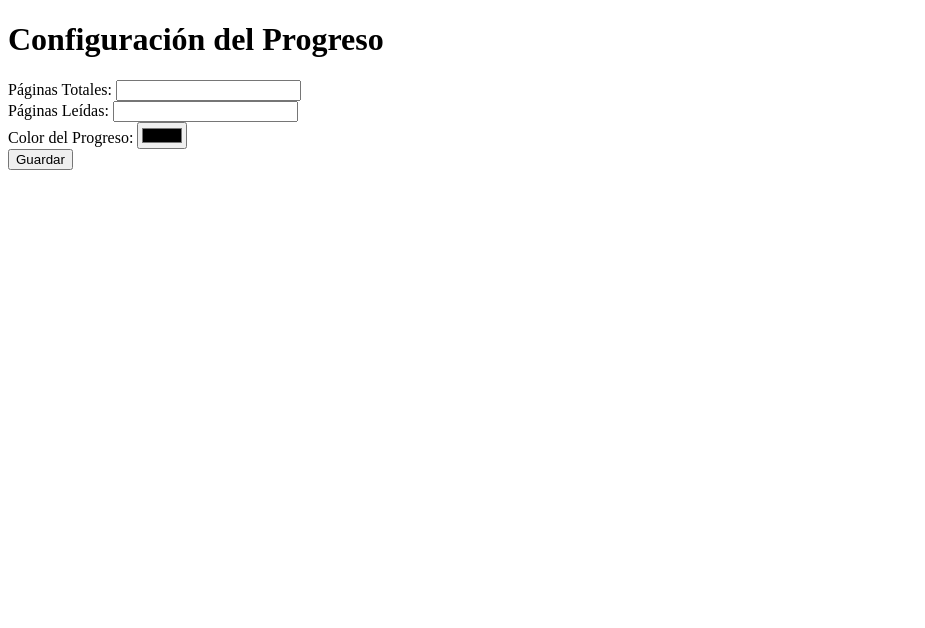
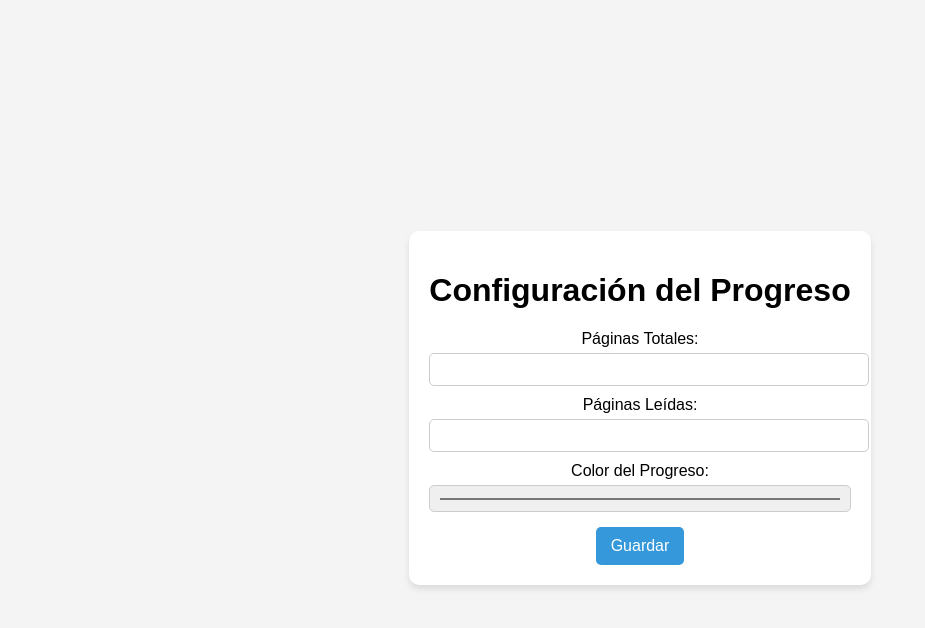
Before and after one commit to agumarmi/progreso-lectura, a plain HTML site: page settings.html in a window 1280 px wide. Shown: the whole page, without its empty margins (0-925 px from the left). Drawn offline with Linux system fonts and the light colour scheme.

Commit message:
Mejora en settings.html

```diff
--- a/settings.html
+++ b/settings.html
@@ -5,13 +5,57 @@
     <meta charset="UTF-8">
     <meta name="viewport" content="width=device-width, initial-scale=1.0">
     <title>Configuración de Progreso</title>
+    <style>
+        body {
+            font-family: Arial, sans-serif;
+            display: flex;
+            flex-direction: column;
+            align-items: center;
+            justify-content: center;
+            height: 100vh;
+            background-color: #f4f4f4;
+        }
+        .container {
+            background: white;
+            padding: 20px;
+            border-radius: 10px;
+            box-shadow: 0px 4px 6px rgba(0, 0, 0, 0.1);
+            text-align: center;
+        }
+        label {
+            display: block;
+            margin-top: 10px;
+        }
+        input {
+            margin-top: 5px;
+            padding: 8px;
+            border-radius: 5px;
+            border: 1px solid #ccc;
+            width: 100%;
+        }
+        button {
+            margin-top: 15px;
+            padding: 10px 15px;
+            background-color: #3498db;
+            color: white;
+            border: none;
+            border-radius: 5px;
+            cursor: pointer;
+            font-size: 16px;
+        }
+        button:hover {
+            background-color: #2980b9;
+        }
+    </style>
 </head>
 <body>
-    <h1>Configuración del Progreso</h1>
-    <label>Páginas Totales: <input type="number" id="totalPages"></label><br>
-    <label>Páginas Leídas: <input type="number" id="readPages"></label><br>
-    <label>Color del Progreso: <input type="color" id="progressColor"></label><br>
-    <button onclick="saveSettings()">Guardar</button>
+    <div class="container">
+        <h1>Configuración del Progreso</h1>
+        <label>Páginas Totales:<input type="number" id="totalPages"></label>
+        <label>Páginas Leídas:<input type="number" id="readPages"></label>
+        <label>Color del Progreso:<input type="color" id="progressColor"></label>
+        <button onclick="saveSettings()">Guardar</button>
+    </div>
     <script>
         function saveSettings() {
             const totalPages = document.getElementById("totalPages").value || 100;
```
